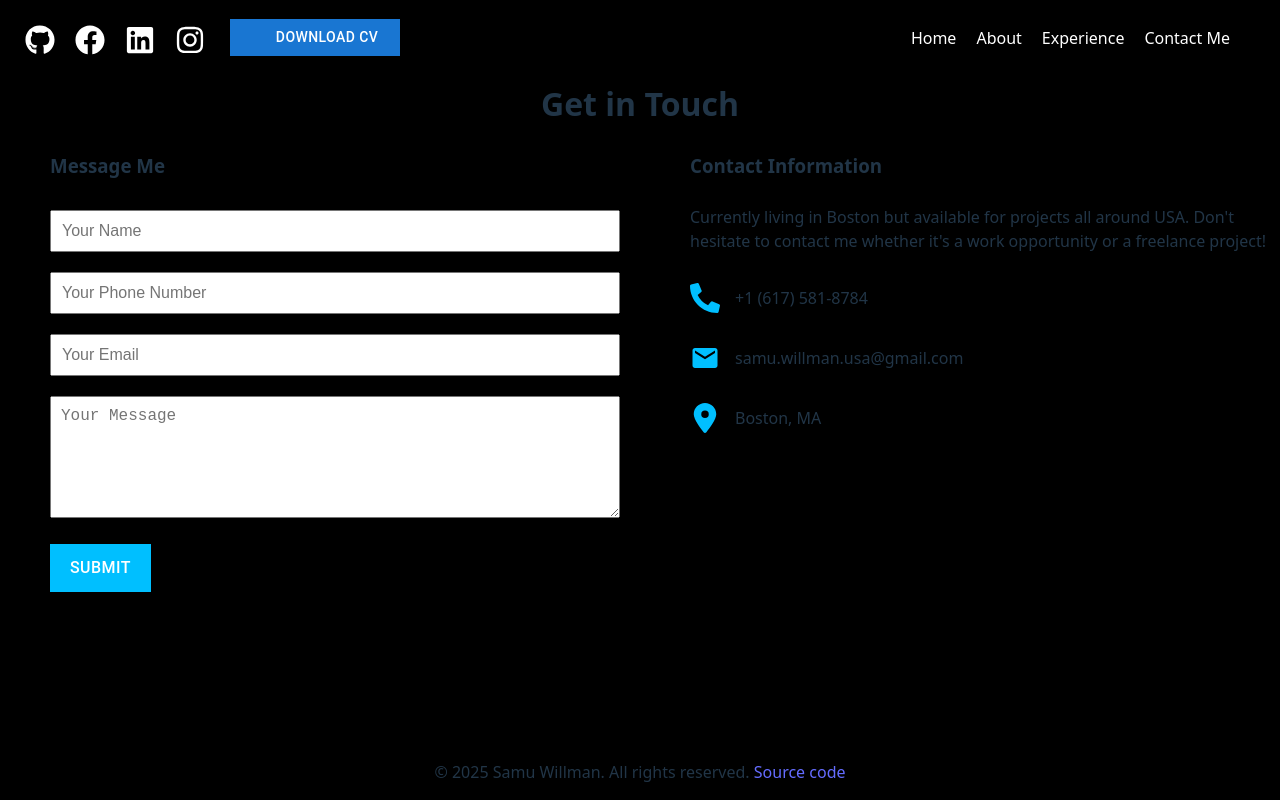
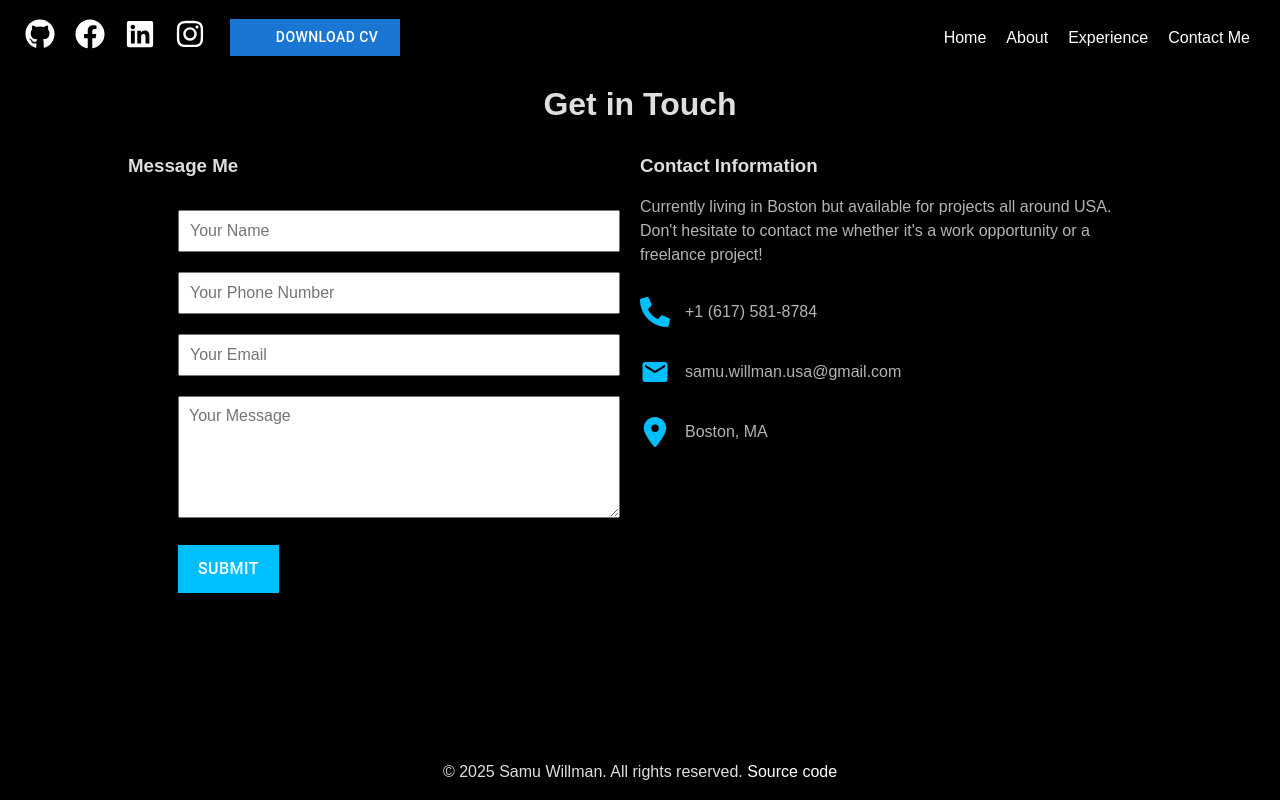
Before and after one commit to Fusier/Portfolio-v, a React (Vite) app: page /contact in a window 1280 px wide. Built offline with nearby package versions, Linux system fonts and the light colour scheme; some icons are missing.

Commit message:
CSS edits

```diff
--- a/src/App.css
+++ b/src/App.css
@@ -3,3 +3,19 @@ body {
   margin: 0px;
   background-color: rgb(0, 0, 0);
 }
+
+.sub-text {
+  color: rgb(180, 180, 180);
+}
+
+a:hover {
+  color: white;
+}
+
+a {
+  color: white;
+}
+
+body {
+  font-family: "Poppins", sans-serif;
+}
--- a/src/App.tsx
+++ b/src/App.tsx
@@ -21,7 +21,7 @@ function App() {
             initial={{ opacity: 0 }}
             animate={{ opacity: 1 }}
             exit={{ opacity: 0 }}
-            transition={{ duration: 3 }}
+            transition={{ duration: 0.8 }}
           >
             <Routes location={location}>
               <Route path="/" element={<HomePage />} />
--- a/src/_variables.scss
+++ b/src/_variables.scss
@@ -1,10 +1,14 @@
+// Breakpoints
 $mobile-landscape: 568px;
 $tablet: 768px;
 $desktop: 992px;
+
+// Margins and paddings
 $small: 5px;
 $medium: 10px;
 $large: 15px;
 $extra-large: 20px;
+$extra-extra-large: 25px;
 
 $footer-height: 56px;
 $navbar-height: 75px;
@@ -12,8 +16,17 @@ $navbar-height: 75px;
 $section-height: calc(100vh - $navbar-height - $footer-height);
 
 // Dark mode:
+$background-color: black;
+
 $main-text-color: white;
 $highlight-color: deepskyblue;
 $social-icons-color: #333;
+$sub-text-color: rgb(180, 180, 180);
 
 // Light mode:
+$background-color: white;
+$main-text-color: black;
+$highlight-color: deepskyblue;
+$social-icons-color: #c9c9c9;
+
+$home-page-text-index: 1001;
--- /dev/null
+++ b/src/components/ContactForm/contact-form.scss
@@ -0,0 +1,53 @@
+.contact-form {
+  max-width: 700px;
+  padding-top: 0px;
+}
+
+.contact-form .form-group {
+  margin-bottom: 20px;
+}
+
+.form-group:first-child {
+  padding-top: 10px;
+}
+
+.contact-form label {
+  display: block;
+  font-weight: bold;
+  margin-bottom: 5px;
+}
+
+.contact-form input,
+.contact-form textarea {
+  width: -webkit-fill-available;
+  width: -moz-available;
+  width: fill-available;
+  padding: 10px;
+  font-size: 1rem;
+}
+
+.contact-form textarea {
+  height: 100px;
+  resize: vertical;
+}
+
+.contact-form button {
+  padding: 10px 20px;
+  font-size: 1rem;
+  border-color: black;
+  border-style: solid;
+  border-width: 3px;
+  border: none;
+  cursor: pointer;
+  background-color: deepskyblue;
+}
+
+.submit {
+  margin-bottom: 20px;
+}
+
+.sent,
+.error {
+  display: inline-block;
+  margin-left: 10px;
+}
--- a/src/components/Footer/Footer.scss
+++ b/src/components/Footer/Footer.scss
@@ -2,6 +2,7 @@
   background-color: black;
   margin: 0;
   text-align: center;
+  z-index: 98;
 
   .copyright {
     align-content: center;
--- a/src/components/Navbar/navbar.scss
+++ b/src/components/Navbar/navbar.scss
@@ -11,7 +11,7 @@ $desktop: 992px;
   display: flex;
   align-items: center;
   justify-content: space-between;
-  padding: 25px 0px 25px 0px;
+  padding: 25px 0;
   transition: all 0.3s ease;
   width: 100%;
 
@@ -32,12 +32,13 @@ $desktop: 992px;
     display: flex;
     gap: 20px;
     margin: 0;
-    padding-right: 50px;
+    padding-right: 30px;
   }
 
   ._anchor ul li a {
     text-decoration: none;
     color: white;
+    vertical-align: middle;
   }
 }
 
@@ -50,11 +51,61 @@ $desktop: 992px;
   gap: 20px;
   justify-content: center;
   padding: 25px;
-  z-index: 1001;
-  height: 25px;
+}
 
-  a {
-    color: #333;
-    transition: color 0.3s;
+.desktop-only {
+  display: flex;
+}
+
+.mobile-only {
+  display: none;
+}
+
+.burger-icon {
+  cursor: pointer;
+  padding: 0 20px;
+  z-index: 50;
+}
+
+.mobile-menu {
+  position: fixed;
+  top: 0px;
+  right: 0px;
+  height: fit-content;
+  background: rgba(30, 30, 30);
+  display: flex;
+  padding: 25px;
+  flex-direction: column;
+  align-items: flex-start;
+
+  ul {
+    list-style: none;
+
+    li {
+      margin: 30px 0;
+      text-align: center;
+    }
+
+    a {
+      text-decoration: none;
+      color: white;
+      display: block;
+    }
   }
 }
+
+@media (max-width: $tablet) {
+  .desktop-only {
+    display: none;
+  }
+
+  .mobile-only {
+    display: block;
+    position: fixed;
+    right: 0;
+  }
+
+  .mobile-center {
+    align-self: center;
+  }
+}
--- a/src/index.css
+++ b/src/index.css
@@ -1,5 +1,5 @@
 :root {
-  font-family: system-ui, Avenir, Helvetica, Arial, sans-serif;
+  font-family: "Poppins", sans-serif;
   line-height: 1.5;
   font-weight: 400;
 
@@ -13,48 +13,7 @@
   -moz-osx-font-smoothing: grayscale;
 }
 
-a {
-  font-weight: 500;
-  color: #646cff;
-  text-decoration: inherit;
+textarea {
+  font-family: inherit;
+  font-size: inherit;
 }
-a:hover {
-  color: #535bf2;
-}
-
-h1 {
-  font-size: 3.2em;
-  line-height: 1.1;
-}
-
-button {
-  border-radius: 8px;
-  border: 1px solid transparent;
-  padding: 0.6em 1.2em;
-  font-size: 1em;
-  font-weight: 500;
-  font-family: inherit;
-  background-color: #1a1a1a;
-  cursor: pointer;
-  transition: border-color 0.25s;
-}
-button:hover {
-  border-color: #646cff;
-}
-button:focus,
-button:focus-visible {
-  outline: 4px auto -webkit-focus-ring-color;
-}
-
-@media (prefers-color-scheme: light) {
-  :root {
-    color: #213547;
-    background-color: #ffffff;
-  }
-  a:hover {
-    color: #747bff;
-  }
-  button {
-    background-color: #f9f9f9;
-  }
-}
--- a/src/pages/about-page/about-page.scss
+++ b/src/pages/about-page/about-page.scss
@@ -1,9 +1,9 @@
 @import "../../variables";
 
 .about-section {
-  height: $section-height;
   display: flex;
   flex-direction: column;
+  min-height: $section-height;
 
   .about-title {
     text-align: center;
@@ -15,6 +15,8 @@
     display: flex;
     flex: 1;
     align-items: center;
+    align-self: center;
+    width: 90%;
   }
 
   .image-section {
@@ -22,18 +24,27 @@
     justify-content: center;
 
     .image {
-      height: 70%;
       object-fit: cover;
       width: 520px;
       margin-top: 0;
     }
   }
 
+  @media only screen and (max-width: $desktop) {
+    .image {
+      min-width: 250px;
+      max-width: 320px;
+      width: auto;
+    }
+
+    .about-content {
+      flex-direction: column;
+    }
+  }
   .text-section {
-    width: 800px;
     display: flex;
     flex-direction: column;
-    padding-left: 12px;
+    padding-left: 20px;
 
     .top-title {
       color: deepskyblue;
--- a/src/pages/contact-page/contact-page.scss
+++ b/src/pages/contact-page/contact-page.scss
@@ -2,13 +2,17 @@
 
 .form-section {
   display: flex;
-  height: $section-height;
+  min-height: $section-height;
   flex-direction: column;
 
   .column {
     display: flex;
     flex-direction: column;
     flex: 1;
+
+    &.contact-information {
+      padding-left: 20px;
+    }
   }
 
   .about-title {
@@ -20,12 +24,13 @@
   .message-me,
   .contact-title {
     margin-bottom: 10px;
-    padding-left: 50px;
   }
 
   .main {
     display: flex;
     flex: 1;
+    width: 80%;
+    align-self: center;
   }
 
   .contact-text {
@@ -33,13 +38,12 @@
     flex-direction: column;
     flex: 1;
     width: 100%;
-    padding-top: 15px;
+    padding-top: 5px;
 
     .contact-item {
       display: flex;
       align-items: center;
       gap: 15px;
-      padding-left: 50px;
       padding-top: 30px;
     }
 
@@ -76,3 +80,13 @@
 .white-text {
   color: white;
 }
+
+@media only screen and (max-width: $tablet) {
+  .main {
+    flex-direction: column;
+  }
+
+  .form-section .column.contact-information {
+    padding-left: 0px;
+  }
+}
--- a/src/pages/experience-page/experience-page.scss
+++ b/src/pages/experience-page/experience-page.scss
@@ -3,8 +3,8 @@
 .resume-section {
   display: flex;
   background-color: rgba(0, 0, 0, 1);
-  height: $section-height;
   flex-direction: column;
+  min-height: $section-height;
 
   .resume-title {
     text-align: center;
@@ -27,6 +27,7 @@
     display: flex;
     flex-direction: column;
     gap: 40px;
+    align-items: center;
   }
 }
 
--- a/src/pages/home-page/home-page.scss
+++ b/src/pages/home-page/home-page.scss
@@ -3,38 +3,29 @@
 .home-section {
   display: flex;
   width: 100%;
-  overflow: hidden;
-  height: 100%;
-  background-color: black;
+  min-height: $section-height;
+
+  .text-section {
+    display: flex;
+    flex-direction: column;
+    justify-content: center;
+    z-index: $home-page-text-index;
+    position: fixed;
+    top: 50%;
+    left: 5%;
+
+    .margin {
+      margin: 0;
+      color: $main-text-color;
+    }
+  }
 
   .image {
     width: 100%;
     height: 100%;
     object-fit: cover;
     position: absolute;
-    bottom: 0px;
-  }
-
-  .text-section {
-    display: flex;
-    flex-direction: column;
-    justify-content: center;
-    z-index: 1001;
-    position: absolute;
-    top: 50%;
-    left: 5%;
-
-    .margin {
-      margin: 0;
-      color: white;
-    }
-
-    .sub-title {
-      font-weight: 500;
-      font-size: 20px;
-      font-family: "Poppins";
-      color: #9f9f9f;
-      position: relative;
-    }
+    bottom: $footer-height;
+    object-position: 75% center;
   }
 }
```
Also changed, not shown: src/components/ResumeItem/resume-item.scss (added, +15 -0 lines).
